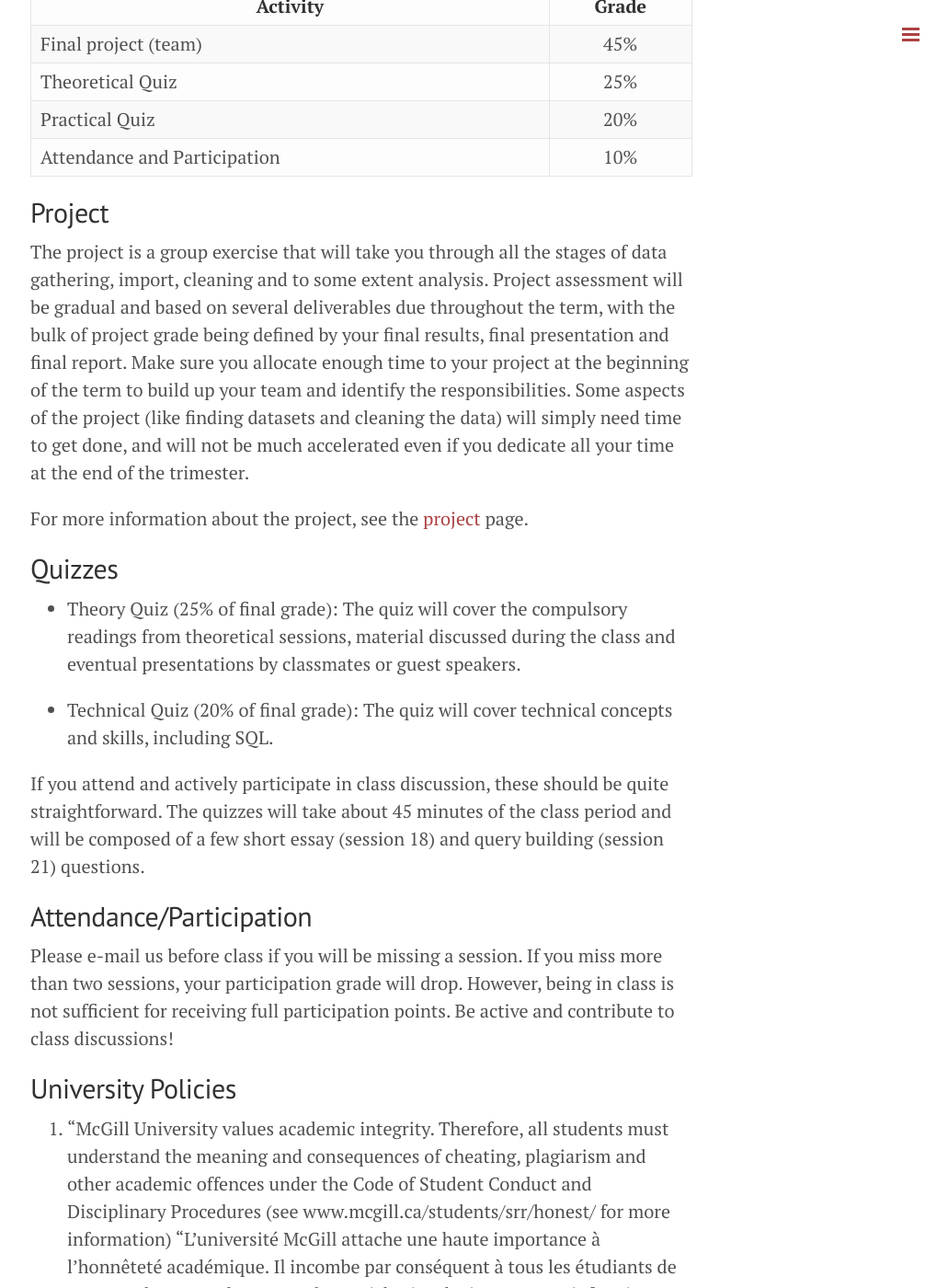
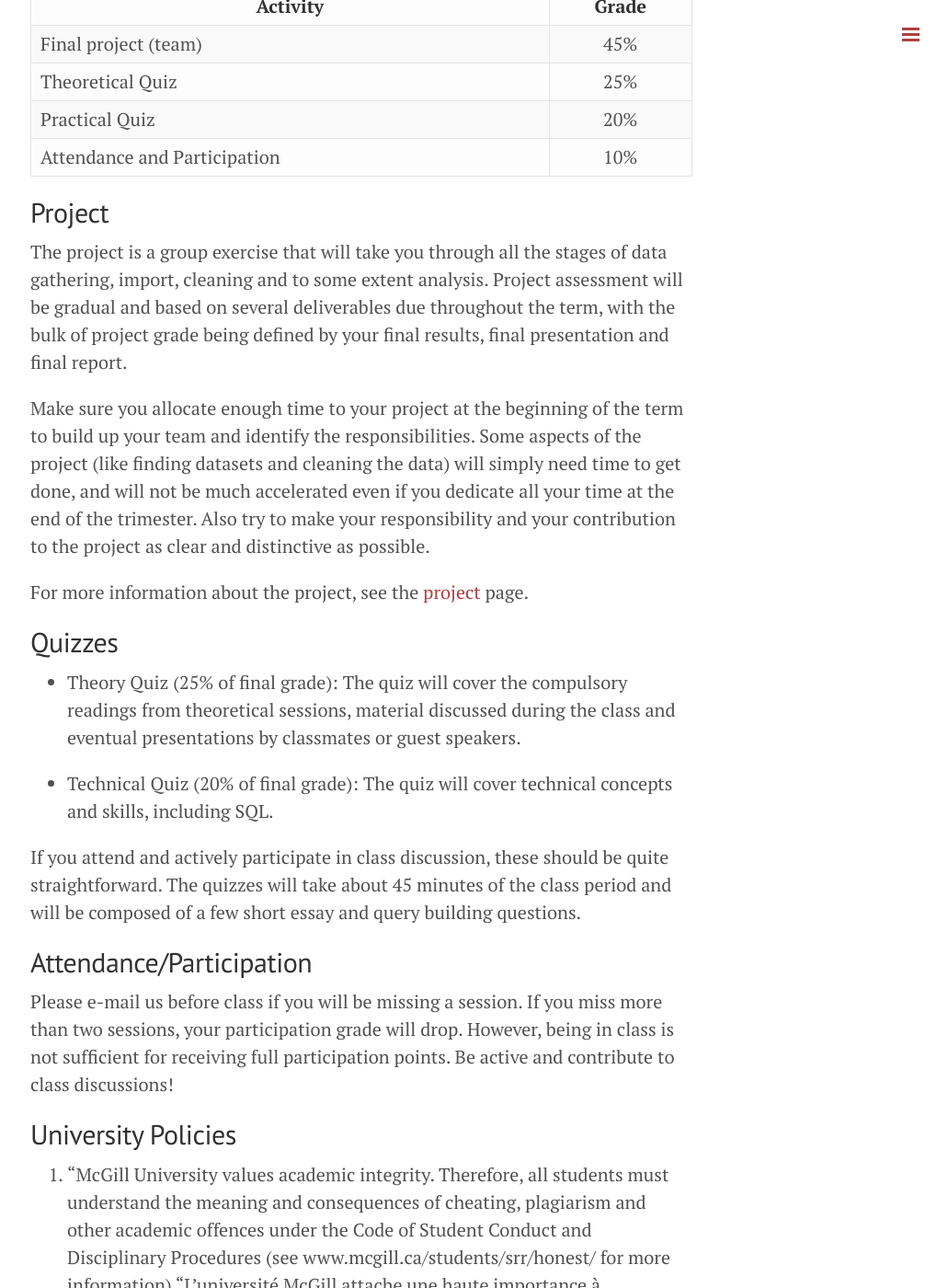
Before and after one commit to retrography/data-management, a Jekyll site: the page built from index.markdown, in a window 1280 px wide and 1400 px high, scrolled down 2504 px. Shown: the whole window at 92% size, without its empty margins (247-1278 px from the left). Built offline with Jekyll 4.4.1, drawn with Linux system fonts in a browser that asks for light colours; Markdown is read by kramdown in place of the engine named in the settings.

Commit message:
description

```diff
--- a/index.markdown
+++ b/index.markdown
@@ -77,9 +77,11 @@ Ask us about more specific resources, if you need additional guidance for your p
 
 ## Project
 
-The project is a group exercise that will take you through all the stages of data gathering, import, cleaning and to some extent analysis. Project assessment will be gradual and based on several deliverables due throughout the term, with the bulk of project grade being defined by your final results, final presentation and final report. Make sure you allocate enough time to your project at the beginning of the term to build up your team and identify the responsibilities. Some aspects of the project (like finding datasets and cleaning the data) will simply need time to get done, and will not be much accelerated even if you dedicate all your time at the end of the trimester.
+The project is a group exercise that will take you through all the stages of data gathering, import, cleaning and to some extent analysis. Project assessment will be gradual and based on several deliverables due throughout the term, with the bulk of project grade being defined by your final results, final presentation and final report.
 
-For more information about the project, see the [project](../project) page.
+Make sure you allocate enough time to your project at the beginning of the term to build up your team and identify the responsibilities. Some aspects of the project (like finding datasets and cleaning the data) will simply need time to get done, and will not be much accelerated even if you dedicate all your time at the end of the trimester. Also try to make your responsibility and your contribution to the project as clear and distinctive as possible.
+
+For more information about the project, see the [project](./project) page.
 
 ## Quizzes
 
@@ -87,7 +89,7 @@ For more information about the project, see the [project](../project) page.
 
 - Technical Quiz (20% of final grade): The quiz will cover technical concepts and skills, including SQL.
 
-If you attend and actively participate in class discussion, these should be quite straightforward. The quizzes will take about 45 minutes of the class period and will be composed of a few short essay (session 18) and query building (session 21) questions.
+If you attend and actively participate in class discussion, these should be quite straightforward. The quizzes will take about 45 minutes of the class period and will be composed of a few short essay and query building questions.
 
 ## Attendance/Participation
 
```
